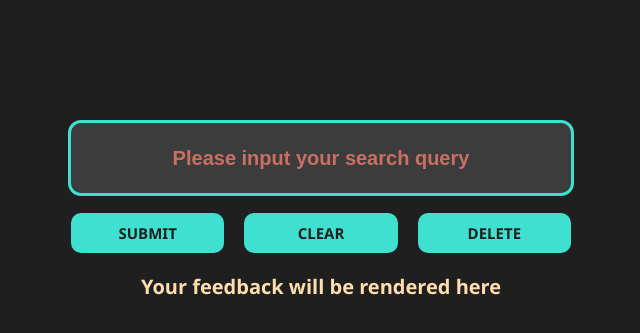
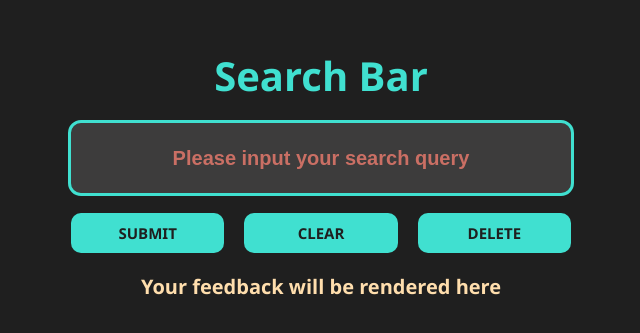
Before and after one commit to HakimMalkawi/Pure-JS-Search-Bar, a plain HTML site: page index.html in a window 1280 px wide. Shown: the part 137-470 px from the top of the page, without its empty margins (319-959 px from the left). Drawn offline with Linux system fonts and the light colour scheme.

Commit message:
Styling changes.

```diff
--- a/index.html
+++ b/index.html
@@ -11,6 +11,7 @@
 <body>
     <main class="primary-container">
         <section class="primary-search-container">
+            <h1 class="primary-search-title">Search Bar</h1>
             <input type="text" name="search" placeholder="Please input your search query" class="primary-search-input">
             <div class="primary-search-button-container">
                 <a href="#" class="primary-search-button-submit">Submit</a>
--- a/layout.css
+++ b/layout.css
@@ -40,11 +40,19 @@ body {
 
 .primary-search-container {
     grid-area: primary;
-    grid-template: repeat(2, min-content) / minmax(20rem, 50rem);
+    grid-template: repeat(3, min-content) / minmax(20rem, 50rem);
     grid-template-areas:
+        "title"
         "input"
         "buttons"   ;
     grid-gap: 2rem;
+}
+
+.primary-search-title {
+    grid-area: title;
+    font-size: 4rem;
+    text-align: center;
+    color: turquoise;
 }
 
 .primary-search-input {
```
